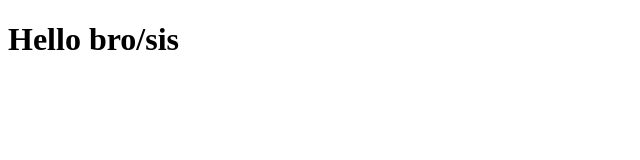
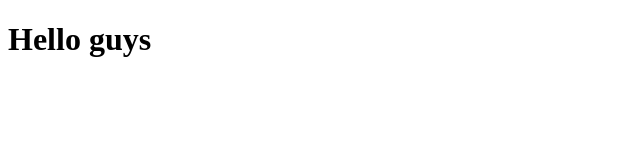
Before and after one commit to Sujoy-Kumar-Das/new, a plain HTML site: page index.html in a window 1280 px wide. Shown: the full height of the page, 0-640 px from the left. Drawn offline with Linux system fonts and the light colour scheme.

Commit message:
Update index.html

```diff
--- a/index.html
+++ b/index.html
@@ -7,6 +7,6 @@
     <title>git hub experiment</title>
 </head>
 <body>
-    <h1>Hello bro/sis</h1>
+    <h1>Hello guys</h1>
 </body>
 </html>
```
